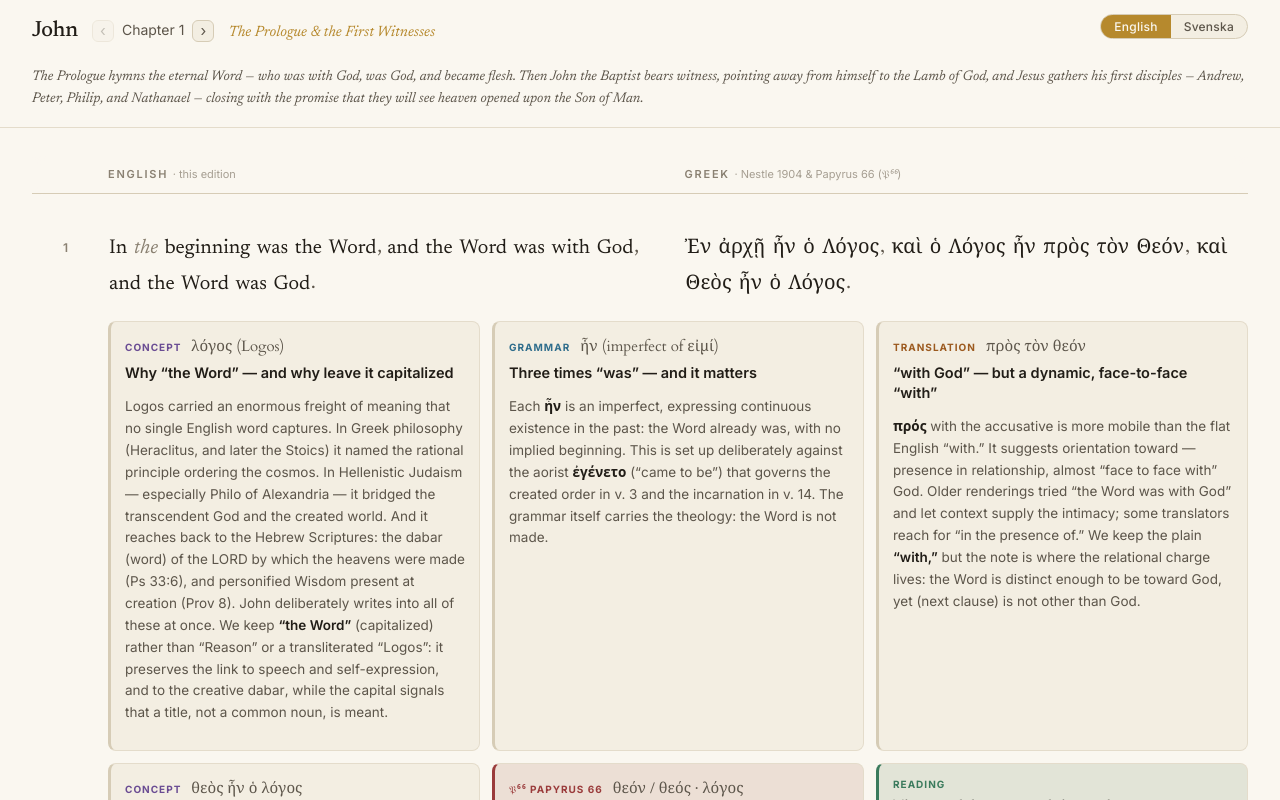
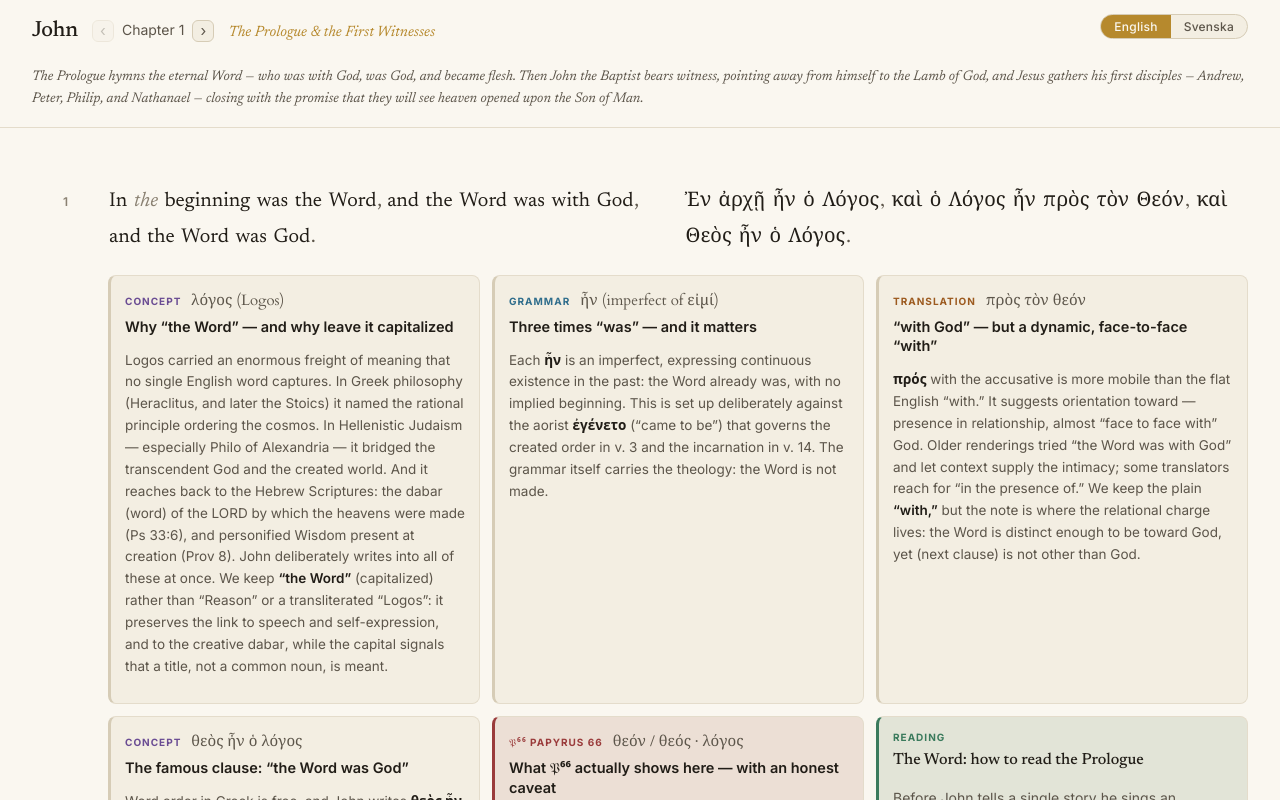
Before and after one commit to reubenscratton/logos-john, a React (Vite) app: page / in a window 1280 px wide. Shown: the top 800 px of the page. Built offline with nearby package versions, Linux system fonts and the light colour scheme.

Commit message:
Lock the header (title + summary) in place; drop the column headings

```diff
--- a/src/App.css
+++ b/src/App.css
@@ -4,6 +4,9 @@
 }
 
 .masthead {
+  position: sticky;
+  top: 0;
+  z-index: 20;
   background: var(--paper);
   border-bottom: 1px solid var(--rule);
 }
@@ -185,40 +188,12 @@ main {
 .reader {
   margin-top: 28px;
 }
-.columns-head,
 .verse {
   display: grid;
   /* [ number gutter | translation | Greek ] — Greek on the right. */
   grid-template-columns: 2.25rem minmax(0, 1fr) minmax(0, 1.05fr);
   column-gap: 40px;
 }
-
-.columns-head {
-  position: sticky;
-  top: 0;
-  z-index: 10;
-  padding: 10px 0;
-  background: color-mix(in srgb, var(--paper) 90%, transparent);
-  backdrop-filter: blur(6px);
-  border-bottom: 1px solid var(--rule-strong);
-  margin-bottom: 8px;
-}
-.col-label {
-  font-family: var(--sans);
-  font-size: 11px;
-  letter-spacing: 0.16em;
-  text-transform: uppercase;
-  color: var(--ink-faint);
-  font-weight: 600;
-}
-.col-label span {
-  text-transform: none;
-  letter-spacing: 0;
-  font-weight: 400;
-  font-style: italic;
-  opacity: 0.75;
-}
-
 .verse {
   padding: 26px 0;
   border-bottom: 1px solid var(--rule);
@@ -489,9 +464,6 @@ main {
   .masthead__right {
     align-items: flex-start;
   }
-  .columns-head {
-    display: none;
-  }
   .verse {
     grid-template-columns: 1fr;
     row-gap: 14px;
--- a/src/App.tsx
+++ b/src/App.tsx
@@ -128,17 +128,7 @@ function Study() {
       </header>
 
       <main>
-        <Reader
-          key={`${chapterIdx}-${lang}`}
-          chapter={chapter}
-          labels={{
-            greekLabel: ui.greekLabel,
-            greekSource: ui.greekSource,
-            transLabel: ui.transLabel,
-            transSource: ui.transSource,
-          }}
-          kinds={ui.kinds}
-        />
+        <Reader key={`${chapterIdx}-${lang}`} chapter={chapter} kinds={ui.kinds} />
 
         <nav className="chapter-foot">
           {hasPrev ? (
--- a/src/components/Reader.tsx
+++ b/src/components/Reader.tsx
@@ -4,13 +4,6 @@ import { useHighlight } from './HighlightContext';
 import { renderMarkup } from '../lib/markup';
 
 type KindLabels = Record<AnnotationKind, string>;
-
-export interface ReaderLabels {
-  greekLabel: string;
-  greekSource: string;
-  transLabel: string;
-  transSource: string;
-}
 
 function GreekWord({ token }: { token: GreekToken }) {
   const { isActive, isPinned, hover, endHover, toggle } = useHighlight();
@@ -116,15 +109,7 @@ function VerseRow({ verse, kinds }: { verse: Verse; kinds: KindLabels }) {
   );
 }
 
-export function Reader({
-  chapter,
-  labels,
-  kinds,
-}: {
-  chapter: Chapter;
-  labels: ReaderLabels;
-  kinds: KindLabels;
-}) {
+export function Reader({ chapter, kinds }: { chapter: Chapter; kinds: KindLabels }) {
   const { clear } = useHighlight();
   return (
     <div
@@ -134,15 +119,6 @@ export function Reader({
         if (e.target === e.currentTarget) clear();
       }}
     >
-      <div className="columns-head" aria-hidden>
-        <div className="verse__num" />
-        <div className="col-label">
-          {labels.transLabel} <span>{labels.transSource}</span>
-        </div>
-        <div className="col-label">
-          {labels.greekLabel} <span>{labels.greekSource}</span>
-        </div>
-      </div>
       {chapter.verses.map((v) => (
         <VerseRow key={v.ref} verse={v} kinds={kinds} />
       ))}
```
